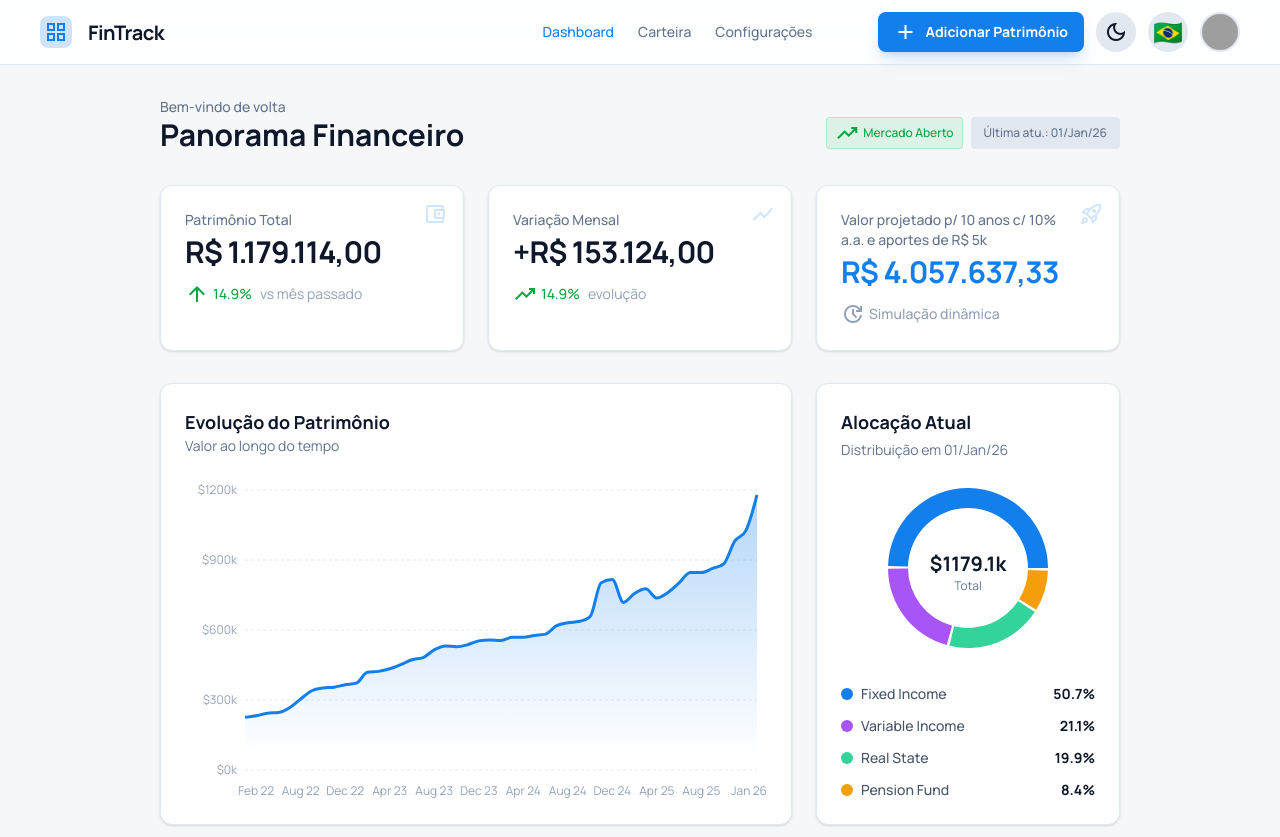
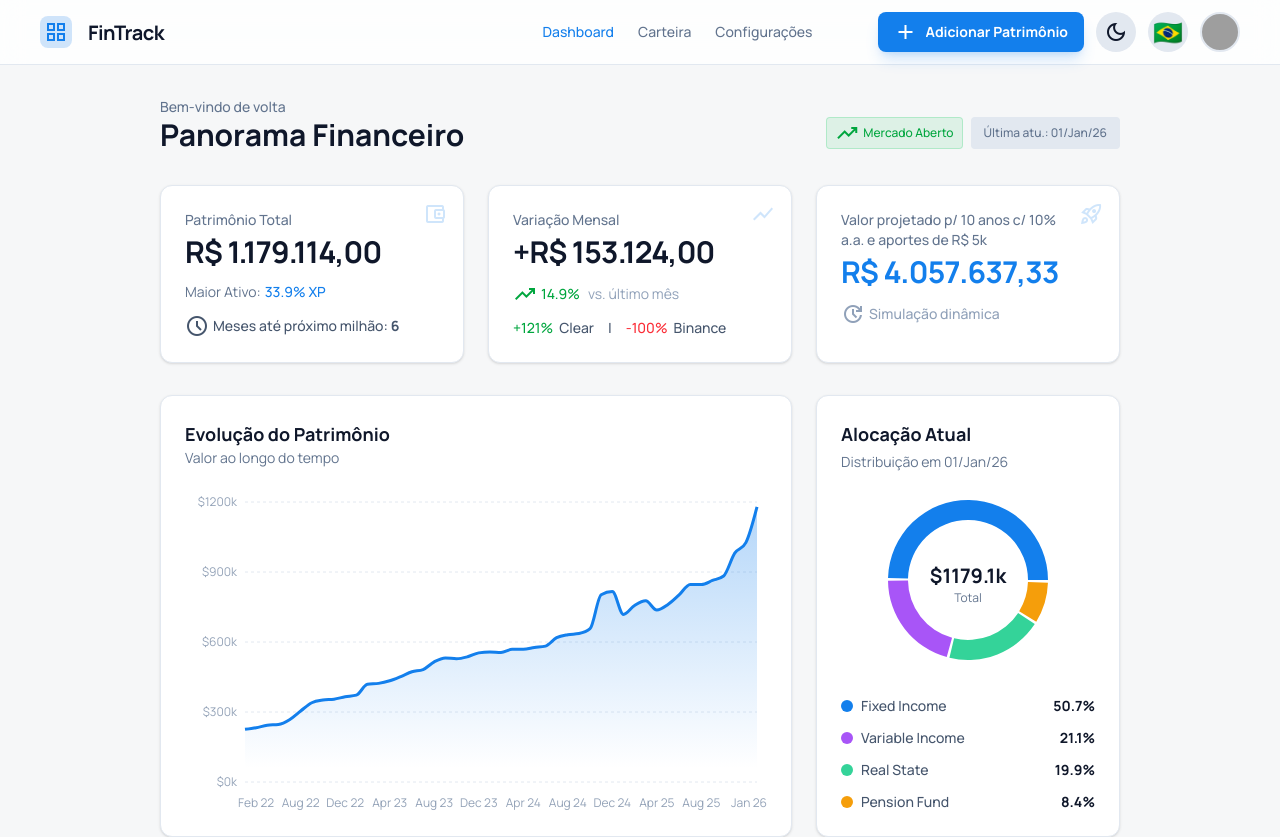
Before and after one commit to wkk-ai/fin-dash-wkkai, a Next.js app: page / in a window 1280 px wide. Shown: the top 837 px of the page. Built offline with nearby package versions, Linux system fonts and the light colour scheme; grey boxes are pictures that could not be loaded.

Commit message:
Insights on large numbers and my wallet page

```diff
--- a/components/DashboardSection.tsx
+++ b/components/DashboardSection.tsx
@@ -1,5 +1,6 @@
 "use client";
 
+import { useEffect, useRef, useState } from "react";
 import { useTheme } from "next-themes";
 import { useTranslation } from "@/lib/i18n";
 import { AssetEntry } from "@/types/database";
@@ -50,6 +51,7 @@ export default function DashboardSection({ data, uniqueDates, dateValues, dateOb
 
     // Asset Allocation (from the latest month)
     const currentAssets = data.filter(d => d.Date === latestDateStr);
+    const previousAssets = prevDateStr ? data.filter(d => d.Date === prevDateStr) : [];
     const allocationMap: Record<string, number> = {};
     currentAssets.forEach(a => {
         allocationMap[a.Classification] = (allocationMap[a.Classification] || 0) + a.Value;
@@ -57,6 +59,55 @@ export default function DashboardSection({ data, uniqueDates, dateValues, dateOb
 
     const allocationChartData = Object.entries(allocationMap).map(([name, value]) => ({ name, value })).sort((a, b) => b.value - a.value);
     const COLORS = ['#137fec', '#a855f7', '#34d399', '#f59e0b', '#ef4444', '#ec4899', '#6366f1'];
+
+    const topAsset = [...currentAssets].sort((a, b) => b.Value - a.Value)[0];
+    const topAssetPct = currentWealth > 0 && topAsset ? (topAsset.Value / currentWealth) * 100 : 0;
+
+    const nextMillionBase = Math.floor(currentWealth / 1_000_000) * 1_000_000;
+    const nextMillion = (currentWealth % 1_000_000 === 0 ? nextMillionBase + 1_000_000 : nextMillionBase + 1_000_000);
+    const toNextMillion = Math.max(0, nextMillion - currentWealth);
+    const monthsToNextMillion = momVariation > 0 ? Math.ceil(toNextMillion / momVariation) : null;
+
+    const latestByAsset: Record<string, number> = {};
+    const prevByAsset: Record<string, number> = {};
+    currentAssets.forEach((a) => {
+        latestByAsset[a.Asset] = (latestByAsset[a.Asset] || 0) + a.Value;
+    });
+    previousAssets.forEach((a) => {
+        prevByAsset[a.Asset] = (prevByAsset[a.Asset] || 0) + a.Value;
+    });
+
+    const assetGrowth = Object.keys(latestByAsset)
+        .filter((asset) => (prevByAsset[asset] || 0) > 0)
+        .map((asset) => ({
+            asset,
+            pct: ((latestByAsset[asset] - prevByAsset[asset]) / prevByAsset[asset]) * 100,
+        }));
+    const topGainer = [...assetGrowth].sort((a, b) => b.pct - a.pct)[0];
+    const topLoser = [...assetGrowth].sort((a, b) => a.pct - b.pct)[0];
+    const topGainerFullLabel = topGainer?.asset || "—";
+    const topLoserFullLabel = topLoser?.asset || "—";
+    const [shouldAbbreviateAssets, setShouldAbbreviateAssets] = useState(false);
+    const variationLineRef = useRef<HTMLDivElement>(null);
+    const variationProbeRef = useRef<HTMLDivElement>(null);
+
+    useEffect(() => {
+        const measureOverflow = () => {
+            if (!variationLineRef.current || !variationProbeRef.current) return;
+            setShouldAbbreviateAssets(
+                variationProbeRef.current.scrollWidth > variationLineRef.current.clientWidth
+            );
+        };
+
+        measureOverflow();
+        window.addEventListener("resize", measureOverflow);
+        return () => window.removeEventListener("resize", measureOverflow);
+    }, [topGainerFullLabel, topLoserFullLabel]);
+
+    const abbreviateAssetName = (name: string) =>
+        name !== "—" && name.length > 5 ? `${name.slice(0, 5)}.` : name;
+    const topGainerLabel = shouldAbbreviateAssets ? abbreviateAssetName(topGainerFullLabel) : topGainerFullLabel;
+    const topLoserLabel = shouldAbbreviateAssets ? abbreviateAssetName(topLoserFullLabel) : topLoserFullLabel;
 
     return (
         <div className="flex flex-col gap-8">
@@ -88,15 +139,21 @@ export default function DashboardSection({ data, uniqueDates, dateValues, dateOb
                         <div className="flex items-baseline gap-2">
                             <h3 className="text-3xl font-bold text-foreground tracking-tight">{formatCurrency(currentWealth)}</h3>
                         </div>
-                        {prevWealth > 0 && (
-                            <div className={`mt-2 flex items-center gap-1 text-sm font-medium ${isPositiveGrowth ? 'text-green-600 dark:text-green-400' : 'text-red-500 dark:text-red-400'}`}>
-                                <span className="material-symbols-outlined text-[18px]">
-                                    {isPositiveGrowth ? 'arrow_upward' : 'arrow_downward'}
+                        {topAsset && (
+                            <div className="mt-2 flex items-center gap-1 text-sm font-medium text-primary">
+                                <span className="text-slate-500 dark:text-slate-400 font-normal">
+                                    {t("dashboard.topAssetLabel")}:
                                 </span>
-                                <span>{Math.abs(momGrowthRate).toFixed(1)}%</span>
-                                <span className="text-slate-400 dark:text-slate-500 font-normal ml-1">{t("dashboard.vsLastMonth")}</span>
+                                <span>{topAssetPct.toFixed(1)}% {topAsset.Asset}</span>
                             </div>
                         )}
+                        <div className="mt-2 flex items-center gap-1 text-sm font-medium text-slate-600 dark:text-slate-400">
+                            <span className="material-symbols-outlined text-[18px]">schedule</span>
+                            <span>
+                                {t("dashboard.monthsToNextMillion")}:{" "}
+                                <span className="font-bold">{monthsToNextMillion === null ? "—" : monthsToNextMillion}</span>
+                            </span>
+                        </div>
                     </div>
                 </div>
 
@@ -117,7 +174,26 @@ export default function DashboardSection({ data, uniqueDates, dateValues, dateOb
                                 {isPositiveGrowth ? 'trending_up' : 'trending_down'}
                             </span>
                             <span>{Math.abs(momGrowthRate).toFixed(1)}%</span>
-                            <span className="text-slate-400 dark:text-slate-500 font-normal ml-1">{t("dashboard.evolution")}</span>
+                            <span className="text-slate-400 dark:text-slate-500 font-normal ml-1">{t("dashboard.vsLastMonth")}</span>
+                        </div>
+                        <div ref={variationLineRef} className="relative mt-2 w-full">
+                            <div
+                                ref={variationProbeRef}
+                                className="absolute invisible pointer-events-none whitespace-nowrap text-sm font-medium"
+                            >
+                                <span className="text-green-600 dark:text-green-400">+{Math.round(Math.abs(topGainer?.pct || 0))}%</span>
+                                <span className="ml-1">{topGainerFullLabel}</span>
+                                <span className="mx-2">|</span>
+                                <span className="text-red-500 dark:text-red-400">-{Math.round(Math.abs(topLoser?.pct || 0))}%</span>
+                                <span className="ml-1">{topLoserFullLabel}</span>
+                            </div>
+                            <div className="text-sm font-medium text-slate-600 dark:text-slate-400 flex items-center gap-1.5 whitespace-nowrap">
+                                <span className="text-green-600 dark:text-green-400">+{Math.round(Math.abs(topGainer?.pct || 0))}%</span>
+                                <span>{topGainerLabel}</span>
+                                <span className="mx-2">|</span>
+                                <span className="text-red-500 dark:text-red-400">-{Math.round(Math.abs(topLoser?.pct || 0))}%</span>
+                                <span>{topLoserLabel}</span>
+                            </div>
                         </div>
                     </div>
                 </div>
--- a/messages/en-US.json
+++ b/messages/en-US.json
@@ -97,7 +97,7 @@
     "lastUpdate": "Last update: {date}",
     "totalWealth": "Total Wealth",
     "monthlyVariation": "Monthly Variation",
-    "vsLastMonth": "vs last month",
+    "vsLastMonth": "vs. last month",
     "evolution": "evolution",
     "projectedLabel": "Projected value for {years} years at {rate}% p.a. with ${addition}k monthly contributions",
     "dynamicSimulation": "Dynamic simulation",
@@ -106,7 +106,9 @@
     "wealth": "Wealth",
     "currentAllocation": "Current Allocation",
     "distributionIn": "Distribution as of {date}",
-    "total": "Total"
+    "total": "Total",
+    "monthsToNextMillion": "Months to next million",
+    "topAssetLabel": "Top Asset"
   },
   "projections": {
     "title": "Financial Projections",
--- a/messages/es-ES.json
+++ b/messages/es-ES.json
@@ -97,7 +97,7 @@
     "lastUpdate": "Última act.: {date}",
     "totalWealth": "Patrimonio Total",
     "monthlyVariation": "Variación Mensual",
-    "vsLastMonth": "vs mes pasado",
+    "vsLastMonth": "vs. último mes",
     "evolution": "evolución",
     "projectedLabel": "Valor proyectado para {years} años con {rate}% a.a. y aportes de €{addition}k",
     "dynamicSimulation": "Simulación dinámica",
@@ -106,7 +106,9 @@
     "wealth": "Patrimonio",
     "currentAllocation": "Asignación Actual",
     "distributionIn": "Distribución al {date}",
-    "total": "Total"
+    "total": "Total",
+    "monthsToNextMillion": "Meses hasta el próximo millón",
+    "topAssetLabel": "Activo Principal"
   },
   "projections": {
     "title": "Proyecciones Financieras",
--- a/messages/pt-BR.json
+++ b/messages/pt-BR.json
@@ -97,7 +97,7 @@
     "lastUpdate": "Última atu.: {date}",
     "totalWealth": "Patrimônio Total",
     "monthlyVariation": "Variação Mensal",
-    "vsLastMonth": "vs mês passado",
+    "vsLastMonth": "vs. último mês",
     "evolution": "evolução",
     "projectedLabel": "Valor projetado p/ {years} anos c/ {rate}% a.a. e aportes de R$ {addition}k",
     "dynamicSimulation": "Simulação dinâmica",
@@ -106,7 +106,9 @@
     "wealth": "Patrimônio",
     "currentAllocation": "Alocação Atual",
     "distributionIn": "Distribuição em {date}",
-    "total": "Total"
+    "total": "Total",
+    "monthsToNextMillion": "Meses até próximo milhão",
+    "topAssetLabel": "Maior Ativo"
   },
   "projections": {
     "title": "Projeções Financeiras",
```
Also changed, not shown: app/portfolio/page.tsx (+23 -0 lines).
